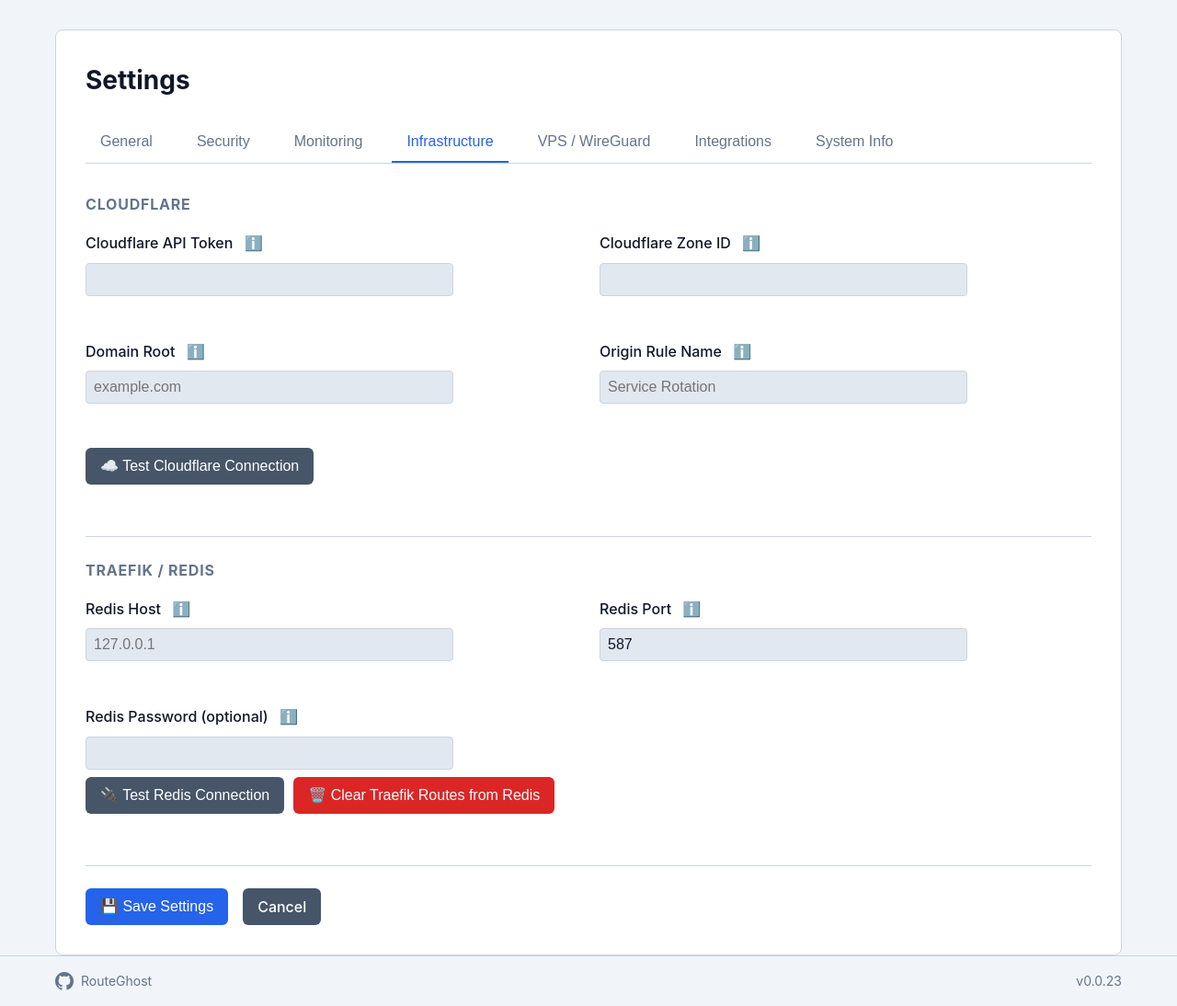
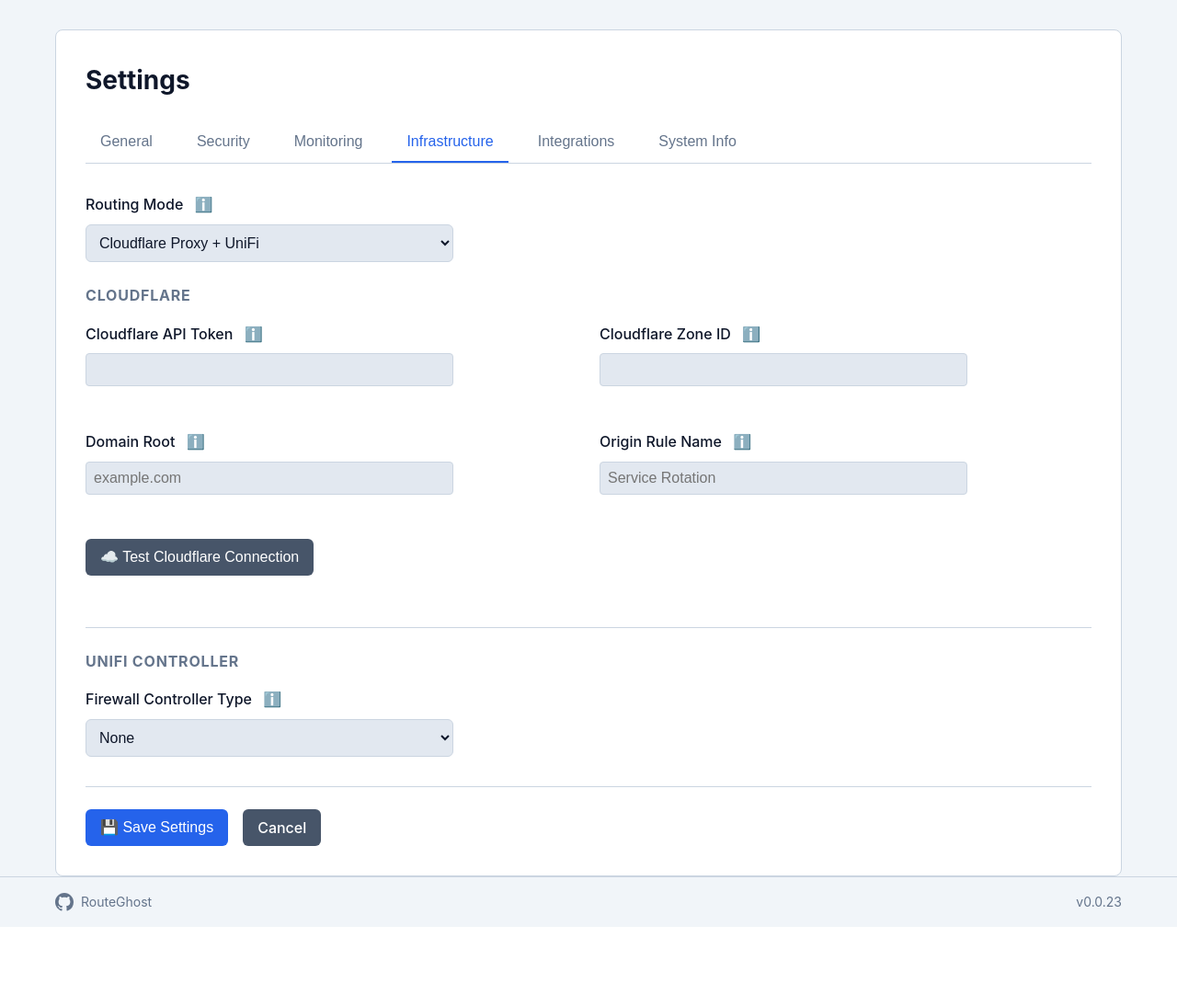
Before and after one commit to m1ckyb/Traefik-Route-Control, a Flask app: page /settings in a window 1280 px wide, after a click on "Infrastructure". Shown: the part 75-1169 px from the top of the page at 92% size. After the commit the page ends 1083 px from the top, so only its background shows below. Run offline with Flask 3, Linux system fonts and the light colour scheme; a user stored in the database is signed in; data comes from the database, SQL or seed files in the repository; tables that the repository leaves empty hold one stand-in row (values such as "Sample post"); some libraries are stand-ins or nearby versions.

Commit message:
Refactor Settings UI: Infrastructure & Integrations tabs

```diff
--- a/templates/settings.html
+++ b/templates/settings.html
@@ -13,7 +13,6 @@
             <button type="button" class="tab-btn active" onclick="openTab(event, 'tab-security')">Security</button>
             <button type="button" class="tab-btn" onclick="openTab(event, 'tab-monitoring')">Monitoring</button>
             <button type="button" class="tab-btn" onclick="openTab(event, 'tab-infrastructure')">Infrastructure</button>
-            <button type="button" class="tab-btn" onclick="openTab(event, 'tab-vps')">VPS / WireGuard</button>
             <button type="button" class="tab-btn" onclick="openTab(event, 'tab-integrations')">Integrations</button>
             <button type="button" class="tab-btn" onclick="openTab(event, 'tab-system')">System Info</button>
         </div>
@@ -260,6 +259,16 @@
 
         <!-- Tab: Infrastructure -->
         <div id="tab-infrastructure" class="tab-content" style="display: none;">
+            <div class="form-group">
+                <label for="ROUTING_MODE">Routing Mode <span class="tooltip-icon" data-tooltip="Select the architecture mode">ℹ️</span></label>
+                <select id="ROUTING_MODE" name="ROUTING_MODE" onchange="toggleInfrastructureSettings()">
+                    <option value="unifi" {% if settings.get('ROUTING_MODE', 'unifi') == 'unifi' %}selected{% endif %}>Cloudflare Proxy + UniFi</option>
+                    <option value="vps" {% if settings.get('ROUTING_MODE', 'unifi') == 'vps' %}selected{% endif %}>VPS Gateway + WireGuard</option>
+                </select>
+            </div>
+
+            <!-- Mode: Cloudflare + UniFi -->
+            <div id="infra-mode-unifi" style="{% if settings.get('ROUTING_MODE', 'unifi') == 'unifi' %}display: block;{% else %}display: none;{% endif %}">
                 <h3>Cloudflare</h3>
                 <div class="settings-grid-2-col">
                     <div class="form-group">
@@ -293,44 +302,89 @@
                         <button type="button" class="btn btn-secondary" onclick="testCloudflareConnection(event)">☁️ Test Cloudflare Connection</button>
                     </div>
                 </div>
-        <h3>Traefik / Redis</h3>
-        <div class="settings-grid-2-col">
-            <div class="form-group">
-                <label for="REDIS_HOST">Redis Host <span class="tooltip-icon" data-tooltip="Hostname or IP of the Redis server">ℹ️</span></label>
-                <input type="text" id="REDIS_HOST" name="REDIS_HOST" required
-                       value="{{ settings.get('REDIS_HOST', '') }}"
-                       placeholder="127.0.0.1">
-            </div>
-
-            <div class="form-group">
-                <label for="REDIS_PORT">Redis Port <span class="tooltip-icon" data-tooltip="Port of the Redis server (default 6379)">ℹ️</span></label>
-                <input type="number" id="REDIS_PORT" name="REDIS_PORT" required
-                       value="{{ settings.get('REDIS_PORT', '6379') }}">
-            </div>
-
-            <div class="form-group">
-                <label for="REDIS_PASS">Redis Password (optional) <span class="tooltip-icon" data-tooltip="Password if Redis authentication is enabled">ℹ️</span></label>
-                <input type="password" id="REDIS_PASS" name="REDIS_PASS"
-                       value="{{ settings.get('REDIS_PASS', '') }}" autocomplete="off">
-                <div style="margin-top: 0.5rem; display: flex; gap: 10px; flex-wrap: wrap;">
-                    <button type="button" class="btn btn-secondary" onclick="testRedisConnection(event)">🔌 Test Redis Connection</button>
-                    <button type="button" class="btn btn-danger" onclick="clearRedisRoutes()">🗑️ Clear Traefik Routes from Redis</button>
-                </div>
-            </div>
-        </div>
-        </div>
-
-        <!-- Tab: VPS / WireGuard -->
-        <div id="tab-vps" class="tab-content" style="display: none;">
-            <div class="form-group">
-                <label for="ROUTING_MODE">Routing Mode <span class="tooltip-icon" data-tooltip="Select the architecture mode">ℹ️</span></label>
-                <select id="ROUTING_MODE" name="ROUTING_MODE" onchange="toggleVpsSettings()">
-                    <option value="unifi" {% if settings.get('ROUTING_MODE', 'unifi') == 'unifi' %}selected{% endif %}>Cloudflare Proxy + UniFi (Legacy)</option>
-                    <option value="vps" {% if settings.get('ROUTING_MODE', 'unifi') == 'vps' %}selected{% endif %}>VPS Gateway + WireGuard (Ghost Mode)</option>
-                </select>
-            </div>
-
-            <div id="vps-settings" style="{% if settings.get('ROUTING_MODE', 'unifi') == 'unifi' %}display: none;{% else %}display: block;{% endif %}">
+
+                <h3>UniFi Controller</h3>
+                <div class="form-group">
+                    <label for="FIREWALL_TYPE">Firewall Controller Type <span class="tooltip-icon" data-tooltip="System used to manage firewall rules">ℹ️</span></label>
+                    <select id="FIREWALL_TYPE" name="FIREWALL_TYPE" onchange="toggleFirewallSettings()">
+                        <option value="none" {% if settings.get('FIREWALL_TYPE', 'unifi') == 'none' %}selected{% endif %}>None</option>
+                        <option value="unifi" {% if settings.get('FIREWALL_TYPE', 'unifi') == 'unifi' %}selected{% endif %}>UniFi</option>
+                    </select>
+                </div>
+
+                <div id="unifi-settings" class="settings-grid-2-col" style="{% if settings.get('FIREWALL_TYPE', 'unifi') == 'none' %}display: none;{% else %}display: grid;{% endif %}">
+                    <div class="form-group">
+                        <label for="UNIFI_HOST">UniFi Host <span class="tooltip-icon" data-tooltip="IP address or hostname of UniFi Controller/Console">ℹ️</span></label>
+                        <input type="text" id="UNIFI_HOST" name="UNIFI_HOST"
+                            value="{{ settings.get('UNIFI_HOST', '') }}"
+                            placeholder="192.168.1.1">
+                    </div>
+
+                    <div class="form-group">
+                        <label for="UNIFI_USER">UniFi Username <span class="tooltip-icon" data-tooltip="Local admin username for UniFi">ℹ️</span></label>
+                        <input type="text" id="UNIFI_USER" name="UNIFI_USER"
+                            value="{{ settings.get('UNIFI_USER', '') }}">
+                    </div>
+
+                    <div class="form-group">
+                        <label for="UNIFI_PASS">UniFi Password <span class="tooltip-icon" data-tooltip="Local admin password for UniFi">ℹ️</span></label>
+                        <input type="password" id="UNIFI_PASS" name="UNIFI_PASS"
+                            value="{{ settings.get('UNIFI_PASS', '') }}" autocomplete="off">
+                    </div>
+
+                    <div class="form-group">
+                        <label for="UNIFI_RULE_NAME">UniFi Port Forward Rule Name <span class="tooltip-icon" data-tooltip="Name of the Port Forward rule to toggle">ℹ️</span></label>
+                        <input type="text" id="UNIFI_RULE_NAME" name="UNIFI_RULE_NAME"
+                            value="{{ settings.get('UNIFI_RULE_NAME', '') }}"
+                            placeholder="External">
+                    </div>
+
+                    <div class="form-group">
+                        <label for="UNIFI_IP_GROUP_NAME">Allowed IPs List (Address Group) <span class="tooltip-icon" data-tooltip="UniFi Address Group to sync active service IPs to">ℹ️</span></label>
+                        <input type="text" id="UNIFI_IP_GROUP_NAME" name="UNIFI_IP_GROUP_NAME"
+                            value="{{ settings.get('UNIFI_IP_GROUP_NAME', '') }}"
+                            placeholder="VLAN 50 Allowed IPs">
+                    </div>
+
+                    <div class="form-group">
+                        <label for="UNIFI_PORT_GROUP_NAME">Allowed Ports List (Port Group) <span class="tooltip-icon" data-tooltip="UniFi Port Group to sync active service ports to">ℹ️</span></label>
+                        <input type="text" id="UNIFI_PORT_GROUP_NAME" name="UNIFI_PORT_GROUP_NAME"
+                            value="{{ settings.get('UNIFI_PORT_GROUP_NAME', '') }}"
+                            placeholder="VLAN 50 Allowed Ports">
+                    </div>
+
+                    <div class="form-group">
+                        <label for="TRAEFIK_LAN_CIDR">Traefik LAN CIDR (Excluded from IP List) <span class="tooltip-icon" data-tooltip="Subnet to exclude from IP group (e.g. if Traefik is local)">ℹ️</span></label>
+                        <input type="text" id="TRAEFIK_LAN_CIDR" name="TRAEFIK_LAN_CIDR"
+                            value="{{ settings.get('TRAEFIK_LAN_CIDR', '') }}"
+                            pattern="^((25[0-5]|2[0-4][0-9]|[01]?[0-9][0-9]?)\.){3}(25[0-5]|2[0-4][0-9]|[01]?[0-9][0-9]?)(/(3[0-2]|[12]?[0-9]))?$"
+                            title="Please enter a valid IPv4 address or CIDR (e.g. 192.168.1.1 or 192.168.1.0/24)"
+                            placeholder="192.168.50.0/24">
+                        <div style="margin-top: 0.5rem;">
+                            <button type="button" class="btn btn-secondary" onclick="syncFirewall()">🔄 Sync Firewall Groups Now</button>
+                        </div>
+                    </div>
+
+                    <div class="form-group">
+                        <label for="PORT_ROTATION_INTERVAL">Port Rotation Interval <span class="tooltip-icon" data-tooltip="Automatically rotate the external firewall port every X minutes.">ℹ️</span></label>
+                        <select id="PORT_ROTATION_INTERVAL" name="PORT_ROTATION_INTERVAL">
+                            <option value="0" {% if settings.get('PORT_ROTATION_INTERVAL', '0') == '0' %}selected{% endif %}>Disabled</option>
+                            {% for i in range(30, 510, 30) %}
+                            <option value="{{ i }}" {% if settings.get('PORT_ROTATION_INTERVAL', '0')|int == i %}selected{% endif %}>
+                                {% if i >= 60 %}
+                                    {{ i // 60 }} hour{% if i // 60 > 1 %}s{% endif %}{% if i % 60 > 0 %} {{ i % 60 }} mins{% endif %}
+                                {% else %}
+                                    {{ i }} minutes
+                                {% endif %}
+                            </option>
+                            {% endfor %}
+                        </select>
+                    </div>
+                </div>
+            </div>
+
+            <!-- Mode: VPS + WireGuard -->
+            <div id="infra-mode-vps" style="{% if settings.get('ROUTING_MODE', 'unifi') == 'vps' %}display: block;{% else %}display: none;{% endif %}">
                 <h3>VPS Connection (SSH)</h3>
                 <div class="settings-grid-2-col">
                     <div class="form-group">
@@ -379,6 +433,8 @@
                 </div>
             </div>
         </div>
+
+
 
         <!-- Tab: Integrations -->
         <div id="tab-integrations" class="tab-content" style="display: none;">
@@ -419,83 +475,29 @@
             </div>
         </div>
 
-        <h3>Firewall</h3>
-
-        <div class="form-group">
-            <label for="FIREWALL_TYPE">Firewall Controller Type <span class="tooltip-icon" data-tooltip="System used to manage firewall rules">ℹ️</span></label>
-            <select id="FIREWALL_TYPE" name="FIREWALL_TYPE" onchange="toggleFirewallSettings()">
-                <option value="none" {% if settings.get('FIREWALL_TYPE', 'unifi') == 'none' %}selected{% endif %}>None</option>
-                <option value="unifi" {% if settings.get('FIREWALL_TYPE', 'unifi') == 'unifi' %}selected{% endif %}>UniFi</option>
-            </select>
-        </div>
-
-        <div id="unifi-settings" style="{% if settings.get('FIREWALL_TYPE', 'unifi') == 'none' %}display: none;{% else %}display: grid;{% endif %}">
+        <h3>Traefik / Redis</h3>
+        <div class="settings-grid-2-col">
             <div class="form-group">
-                <label for="UNIFI_HOST">UniFi Host <span class="tooltip-icon" data-tooltip="IP address or hostname of UniFi Controller/Console">ℹ️</span></label>
-                <input type="text" id="UNIFI_HOST" name="UNIFI_HOST"
-                       value="{{ settings.get('UNIFI_HOST', '') }}"
-                       placeholder="192.168.1.1">
+                <label for="REDIS_HOST">Redis Host <span class="tooltip-icon" data-tooltip="Hostname or IP of the Redis server">ℹ️</span></label>
+                <input type="text" id="REDIS_HOST" name="REDIS_HOST" required
+                       value="{{ settings.get('REDIS_HOST', '') }}"
+                       placeholder="127.0.0.1">
             </div>
 
             <div class="form-group">
-                <label for="UNIFI_USER">UniFi Username <span class="tooltip-icon" data-tooltip="Local admin username for UniFi">ℹ️</span></label>
-                <input type="text" id="UNIFI_USER" name="UNIFI_USER"
-                       value="{{ settings.get('UNIFI_USER', '') }}">
+                <label for="REDIS_PORT">Redis Port <span class="tooltip-icon" data-tooltip="Port of the Redis server (default 6379)">ℹ️</span></label>
+                <input type="number" id="REDIS_PORT" name="REDIS_PORT" required
+                       value="{{ settings.get('REDIS_PORT', '6379') }}">
             </div>
 
             <div class="form-group">
-                <label for="UNIFI_PASS">UniFi Password <span class="tooltip-icon" data-tooltip="Local admin password for UniFi">ℹ️</span></label>
-                <input type="password" id="UNIFI_PASS" name="UNIFI_PASS"
-                       value="{{ settings.get('UNIFI_PASS', '') }}" autocomplete="off">
-            </div>
-
-            <div class="form-group">
-                <label for="UNIFI_RULE_NAME">UniFi Port Forward Rule Name <span class="tooltip-icon" data-tooltip="Name of the Port Forward rule to toggle">ℹ️</span></label>
-                <input type="text" id="UNIFI_RULE_NAME" name="UNIFI_RULE_NAME"
-                       value="{{ settings.get('UNIFI_RULE_NAME', '') }}"
-                       placeholder="External">
-            </div>
-
-            <div class="form-group">
-                <label for="UNIFI_IP_GROUP_NAME">Allowed IPs List (Address Group) <span class="tooltip-icon" data-tooltip="UniFi Address Group to sync active service IPs to">ℹ️</span></label>
-                <input type="text" id="UNIFI_IP_GROUP_NAME" name="UNIFI_IP_GROUP_NAME"
-                       value="{{ settings.get('UNIFI_IP_GROUP_NAME', '') }}"
-                       placeholder="VLAN 50 Allowed IPs">
-            </div>
-
-            <div class="form-group">
-                <label for="UNIFI_PORT_GROUP_NAME">Allowed Ports List (Port Group) <span class="tooltip-icon" data-tooltip="UniFi Port Group to sync active service ports to">ℹ️</span></label>
-                <input type="text" id="UNIFI_PORT_GROUP_NAME" name="UNIFI_PORT_GROUP_NAME"
-                       value="{{ settings.get('UNIFI_PORT_GROUP_NAME', '') }}"
-                       placeholder="VLAN 50 Allowed Ports">
-            </div>
-
-            <div class="form-group">
-                <label for="TRAEFIK_LAN_CIDR">Traefik LAN CIDR (Excluded from IP List) <span class="tooltip-icon" data-tooltip="Subnet to exclude from IP group (e.g. if Traefik is local)">ℹ️</span></label>
-                <input type="text" id="TRAEFIK_LAN_CIDR" name="TRAEFIK_LAN_CIDR"
-                       value="{{ settings.get('TRAEFIK_LAN_CIDR', '') }}"
-                       pattern="^((25[0-5]|2[0-4][0-9]|[01]?[0-9][0-9]?)\.){3}(25[0-5]|2[0-4][0-9]|[01]?[0-9][0-9]?)(/(3[0-2]|[12]?[0-9]))?$"
-                       title="Please enter a valid IPv4 address or CIDR (e.g. 192.168.1.1 or 192.168.1.0/24)"
-                       placeholder="192.168.50.0/24">
-                <div style="margin-top: 0.5rem;">
-                    <button type="button" class="btn btn-secondary" onclick="syncFirewall()">🔄 Sync Firewall Groups Now</button>
-                </div>
-            </div>
-
-            <div class="form-group">
-                <label for="PORT_ROTATION_INTERVAL">Port Rotation Interval <span class="tooltip-icon" data-tooltip="Automatically rotate the external firewall port every X minutes.">ℹ️</span></label>
-                <select id="PORT_ROTATION_INTERVAL" name="PORT_ROTATION_INTERVAL">
-                    <option value="0" {% if settings.get('PORT_ROTATION_INTERVAL', '0') == '0' %}selected{% endif %}>Disabled</option>
-                    {% for i in range(30, 510, 30) %}
-                    <option value="{{ i }}" {% if settings.get('PORT_ROTATION_INTERVAL', '0')|int == i %}selected{% endif %}>
-                        {% if i >= 60 %}
-                            {{ i // 60 }} hour{% if i // 60 > 1 %}s{% endif %}{% if i % 60 > 0 %} {{ i % 60 }} mins{% endif %}
-                        {% else %}
-                            {{ i }} minutes
-                        {% endif %}
-                    </option>
-                    {% endfor %}
-                </select>
+                <label for="REDIS_PASS">Redis Password (optional) <span class="tooltip-icon" data-tooltip="Password if Redis authentication is enabled">ℹ️</span></label>
+                <input type="password" id="REDIS_PASS" name="REDIS_PASS"
+                       value="{{ settings.get('REDIS_PASS', '') }}" autocomplete="off">
+                <div style="margin-top: 0.5rem; display: flex; gap: 10px; flex-wrap: wrap;">
+                    <button type="button" class="btn btn-secondary" onclick="testRedisConnection(event)">🔌 Test Redis Connection</button>
+                    <button type="button" class="btn btn-danger" onclick="clearRedisRoutes()">🗑️ Clear Traefik Routes from Redis</button>
+                </div>
             </div>
         </div>
         </div>
@@ -1123,14 +1125,17 @@ function syncFirewall() {
     }
 }
 
-function toggleVpsSettings() {
+function toggleInfrastructureSettings() {
     const mode = document.getElementById('ROUTING_MODE').value;
-    const vpsSettings = document.getElementById('vps-settings');
+    const unifiMode = document.getElementById('infra-mode-unifi');
+    const vpsMode = document.getElementById('infra-mode-vps');
 
     if (mode === 'vps') {
-        vpsSettings.style.display = 'block';
+        unifiMode.style.display = 'none';
+        vpsMode.style.display = 'block';
     } else {
-        vpsSettings.style.display = 'none';
+        unifiMode.style.display = 'block';
+        vpsMode.style.display = 'none';
     }
 }
 
```
Also changed, not shown: unreleased.md (+5 -0 lines).
